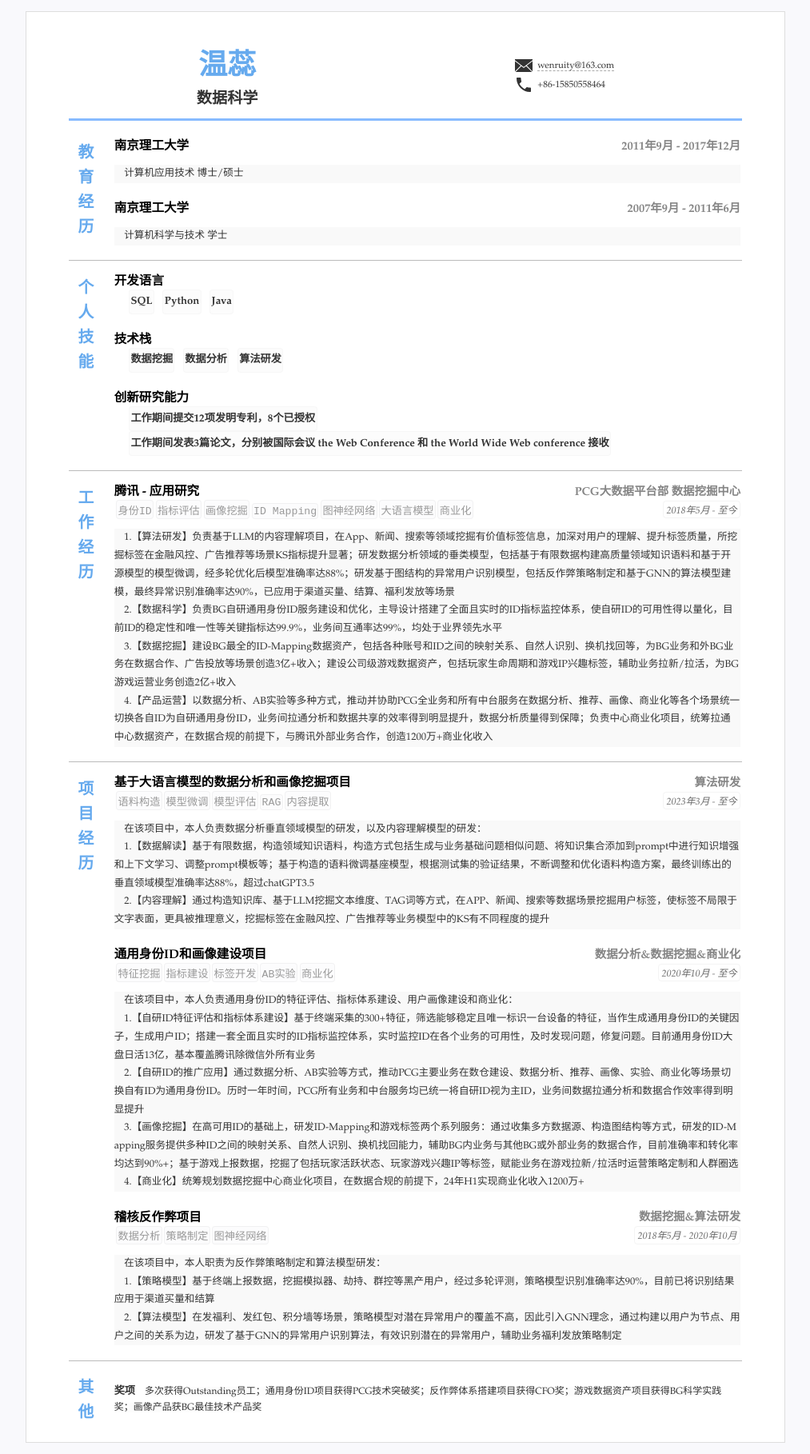
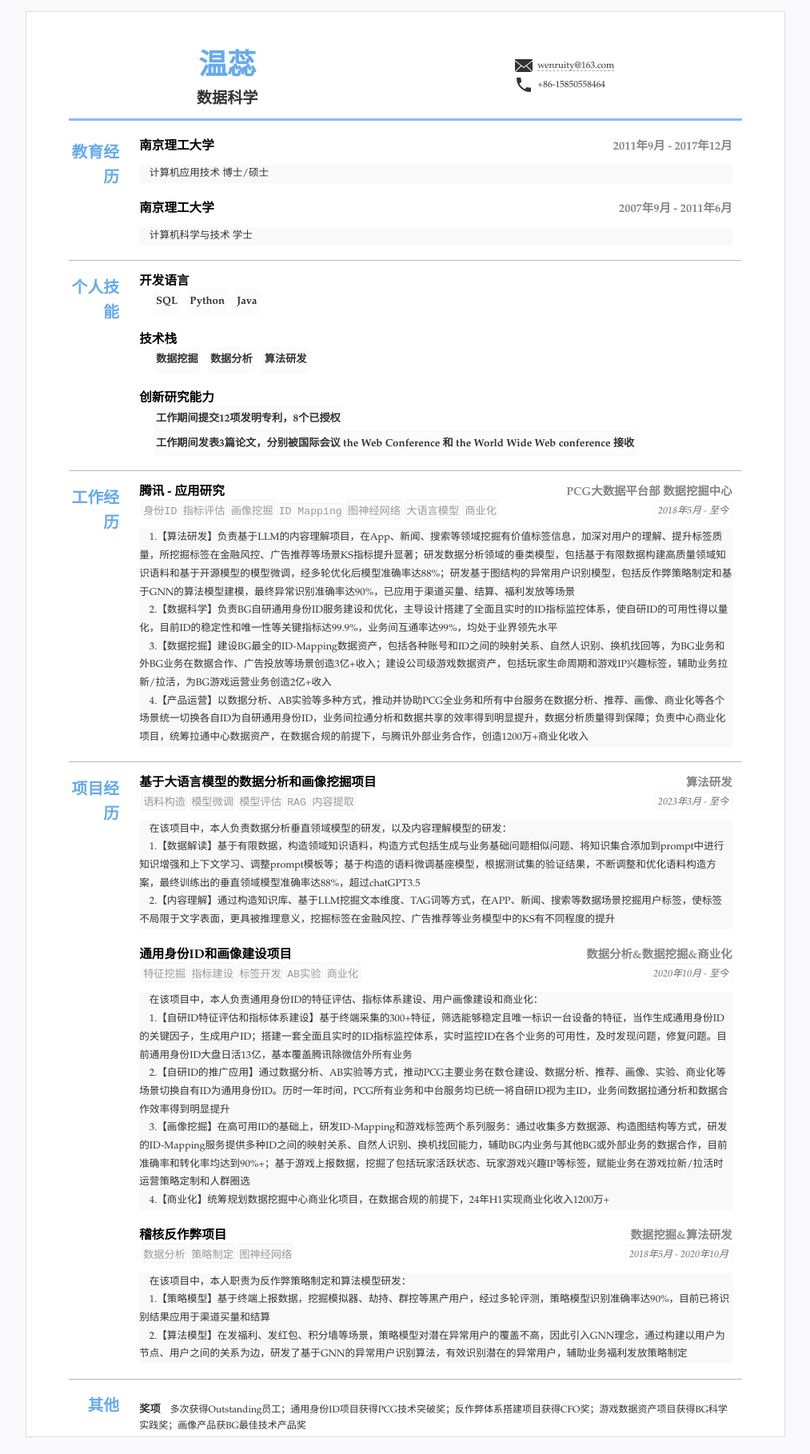
Before and after one commit to wenruity/resume1, a Jekyll site: the page built from index.html, in a window 1280 px wide. Shown: the whole page at 80% size, without its empty margins (133-1146 px from the left). Built offline with Jekyll 4.4.1, drawn with Linux system fonts in a browser that asks for light colours.

Commit message:
Update _config.yml

```diff
--- a/_config.yml
+++ b/_config.yml
@@ -3,7 +3,7 @@ title: 简历模板
 querytime: true  #在头像,js和css等后加上时间戳防止缓存,false关闭
 manifest: '' # html5离线缓存配置文件名,默认关闭
 #打印样式设置
-subject-width: 5% #左边栏宽度
+subject-width: 10% #左边栏宽度
 print:
   # 打印样式模板,
   # 空不设置打印样式，模板变量无效
```
